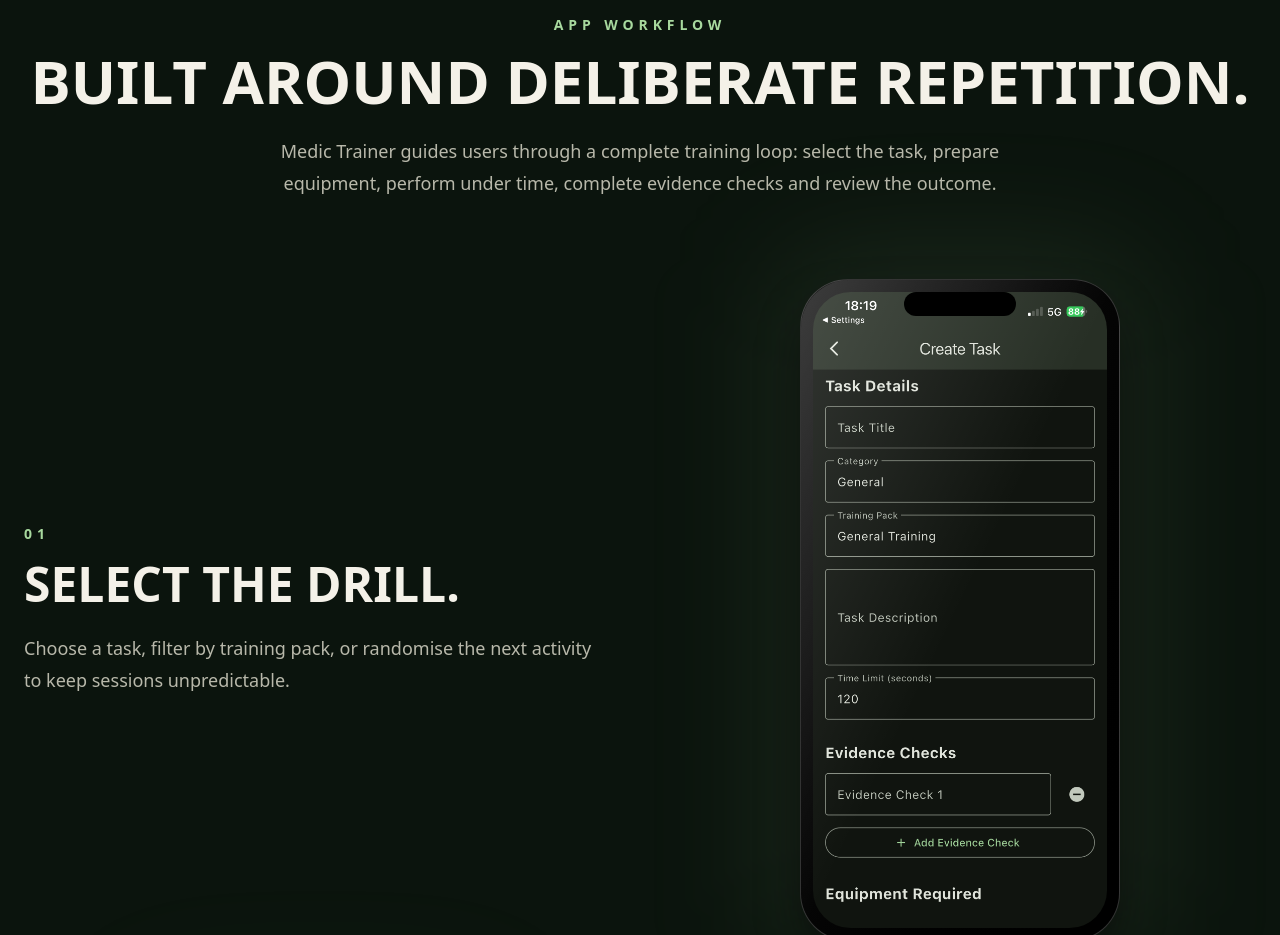
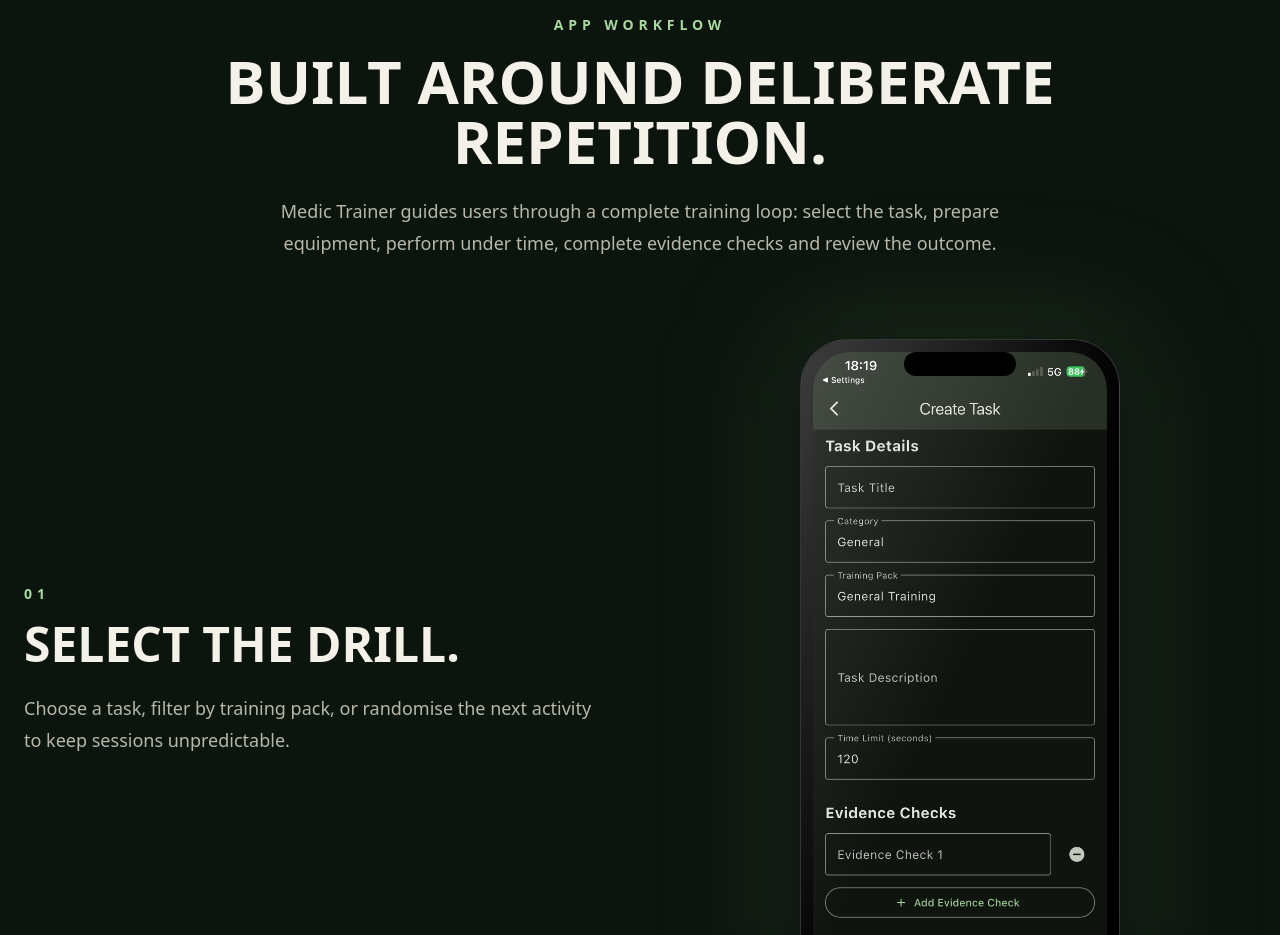
Before and after one commit to m-elford/medic-trainer-website, a Next.js app: page / in a window 1280 px wide. Shown: the part 1260-2195 px from the top of the page. Built offline with nearby package versions, Linux system fonts and the light colour scheme.

Commit message:
Refactor homepage into reusable sections

```diff
--- a/src/app/page.tsx
+++ b/src/app/page.tsx
@@ -1,138 +1,16 @@
-import Navbar from "@/components/layout/Navbar";
-import Footer from "@/components/layout/Footer";
-import PhoneMockup from "@/components/ui/PhoneMockup";
-import Button from "@/components/ui/Button";
-import SectionHeader from "@/components/ui/SectionHeader";
-import { appScreenshots } from "@/data/screenshots";
-import { betaStats, coreFeatures } from "@/data/features";
+import SiteShell from "@/components/layout/SiteShell";
+import HomeHero from "@/components/sections/HomeHero";
+import CoreFeatures from "@/components/sections/CoreFeatures";
+import AppWorkflow from "@/components/sections/AppWorkflow";
+import BetaCTA from "@/components/sections/BetaCTA";
 
 export default function Home() {
   return (
-    <main className="min-h-screen bg-[#071109] text-[#f4f1e8]">
-      <Navbar />
-
-      <section className="relative flex min-h-screen items-center overflow-hidden px-6 pt-24">
-        <div className="absolute inset-0 bg-[url('/images/branding/hero.png')] bg-cover bg-center opacity-45" />
-        <div className="absolute inset-0 bg-gradient-to-r from-[#071109] via-[#071109]/85 to-[#071109]/30" />
-
-        <div className="relative z-10 mx-auto max-w-7xl">
-          <p className="mb-5 text-sm font-bold uppercase tracking-[0.4em] text-[#a8d99e]">
-            Medic Trainer
-          </p>
-
-          <h1 className="max-w-5xl text-5xl font-black uppercase tracking-tight md:text-8xl">
-            Military Medical Skills.
-            <br />
-            Practised Under Pressure.
-          </h1>
-
-          <p className="mt-8 max-w-2xl text-lg leading-8 text-[#d8d8cf] md:text-xl">
-            A tactical medical training app designed to help users practise timed
-            drills, prepare equipment, complete evidence checks and track
-            performance over time.
-          </p>
-
-          <div className="mt-10 flex flex-col gap-4 sm:flex-row">
-
-  <Button href="/beta-testing">Join Beta Testing</Button>
-
-  <Button href="#features" variant="secondary">
-
-    Explore Features
-
-  </Button>
-
-</div>
-        </div>
-      </section>
-
-      <section id="features" className="px-6 py-24">
-        <div className="mx-auto grid max-w-7xl gap-6 md:grid-cols-3">
-          {coreFeatures.map(({ title, text }) => (
-            <div
-              key={title}
-              className="rounded-3xl border border-white/10 bg-white/[0.04] p-8"
-            >
-              <h3 className="text-2xl font-bold text-[#d8c79a]">{title}</h3>
-              <p className="mt-4 leading-7 text-[#b8b8aa]">{text}</p>
-            </div>
-          ))}
-        </div>
-      </section>
-
-      <section className="border-y border-white/10 bg-[#0b140d] px-6 py-28">
-        <div className="mx-auto max-w-7xl text-center">
-          <p className="text-sm font-bold uppercase tracking-[0.35em] text-[#a8d99e]">
-            App Workflow
-          </p>
-          <h2 className="mt-4 text-4xl font-black uppercase md:text-6xl">
-            Built around deliberate repetition.
-          </h2>
-          <p className="mx-auto mt-6 max-w-3xl text-lg leading-8 text-[#b8b8aa]">
-            Medic Trainer guides users through a complete training loop: select
-            the task, prepare equipment, perform under time, complete evidence
-            checks and review the outcome.
-          </p>
-        </div>
-
-        <div className="mx-auto mt-20 flex max-w-7xl flex-col gap-24">
-          {appScreenshots.map((item, index) => (
-            <div
-              key={item.title}
-              className={`grid items-center gap-12 md:grid-cols-2 ${
-                index % 2 === 1 ? "md:[&>*:first-child]:order-2" : ""
-              }`}
-            >
-              <div>
-                <p className="text-sm font-bold uppercase tracking-[0.35em] text-[#a8d99e]">
-                  0{index + 1}
-                </p>
-                <h3 className="mt-4 text-4xl font-black uppercase md:text-5xl">
-                  {item.title}
-                </h3>
-                <p className="mt-6 max-w-xl text-lg leading-8 text-[#b8b8aa]">
-                  {item.text}
-                </p>
-              </div>
-
-              <PhoneMockup src={item.image} alt={item.title} />
-            </div>
-          ))}
-        </div>
-      </section>
-<section className="relative overflow-hidden px-6 py-28">
-  <div className="absolute inset-0 bg-[url('/images/branding/hero.png')] bg-cover bg-center opacity-20" />
-  <div className="absolute inset-0 bg-[#071109]/85" />
-
-  <div className="relative z-10 mx-auto max-w-7xl">
-    <SectionHeader
-      eyebrow="Medic Trainer Beta"
-      title="Built for repeated practice."
-      text="Designed to support tactical medical skill maintenance through structured drills, equipment preparation, evidence checks and performance review."
-    />
-
-    <div className="mt-16 grid gap-6 md:grid-cols-4">
-      {betaStats.map(([number, label]) => (
-        <div
-          key={label}
-          className="rounded-3xl border border-white/10 bg-white/[0.04] p-8 text-center"
-        >
-          <p className="text-4xl font-black uppercase text-[#a8d99e]">
-            {number}
-          </p>
-          <p className="mt-3 text-sm uppercase tracking-[0.25em] text-[#b8b8aa]">
-            {label}
-          </p>
-        </div>
-      ))}
-    </div>
-
-    <div className="mt-16 text-center">
-      <Button href="/beta-testing">Join the Beta</Button>
-    </div>
-  </div>
-</section>
-      <Footer />
-    </main>
+    <SiteShell>
+      <HomeHero />
+      <CoreFeatures />
+      <AppWorkflow />
+      <BetaCTA />
+    </SiteShell>
   );
 }
--- /dev/null
+++ b/src/components/layout/SiteShell.tsx
@@ -0,0 +1,16 @@
+import Navbar from "@/components/layout/Navbar";
+import Footer from "@/components/layout/Footer";
+
+type SiteShellProps = {
+  children: React.ReactNode;
+};
+
+export default function SiteShell({ children }: SiteShellProps) {
+  return (
+    <main className="min-h-screen bg-[#071109] text-[#f4f1e8]">
+      <Navbar />
+      {children}
+      <Footer />
+    </main>
+  );
+}
--- /dev/null
+++ b/src/components/sections/AppWorkflow.tsx
@@ -0,0 +1,40 @@
+import { appScreenshots } from "@/data/screenshots";
+import PhoneMockup from "@/components/ui/PhoneMockup";
+import SectionHeader from "@/components/ui/SectionHeader";
+
+export default function AppWorkflow() {
+  return (
+    <section className="border-y border-white/10 bg-[#0b140d] px-6 py-28">
+      <SectionHeader
+        eyebrow="App Workflow"
+        title="Built around deliberate repetition."
+        text="Medic Trainer guides users through a complete training loop: select the task, prepare equipment, perform under time, complete evidence checks and review the outcome."
+      />
+
+      <div className="mx-auto mt-20 flex max-w-7xl flex-col gap-24">
+        {appScreenshots.map((item, index) => (
+          <div
+            key={item.title}
+            className={`grid items-center gap-12 md:grid-cols-2 ${
+              index % 2 === 1 ? "md:[&>*:first-child]:order-2" : ""
+            }`}
+          >
+            <div>
+              <p className="text-sm font-bold uppercase tracking-[0.35em] text-[#a8d99e]">
+                0{index + 1}
+              </p>
+              <h3 className="mt-4 text-4xl font-black uppercase md:text-5xl">
+                {item.title}
+              </h3>
+              <p className="mt-6 max-w-xl text-lg leading-8 text-[#b8b8aa]">
+                {item.text}
+              </p>
+            </div>
+
+            <PhoneMockup src={item.image} alt={item.title} />
+          </div>
+        ))}
+      </div>
+    </section>
+  );
+}
--- /dev/null
+++ b/src/components/sections/BetaCTA.tsx
@@ -0,0 +1,40 @@
+import { betaStats } from "@/data/features";
+import Button from "@/components/ui/Button";
+import SectionHeader from "@/components/ui/SectionHeader";
+
+export default function BetaCTA() {
+  return (
+    <section className="relative overflow-hidden px-6 py-28">
+      <div className="absolute inset-0 bg-[url('/images/branding/hero.png')] bg-cover bg-center opacity-20" />
+      <div className="absolute inset-0 bg-[#071109]/85" />
+
+      <div className="relative z-10 mx-auto max-w-7xl">
+        <SectionHeader
+          eyebrow="Medic Trainer Beta"
+          title="Built for repeated practice."
+          text="Designed to support tactical medical skill maintenance through structured drills, equipment preparation, evidence checks and performance review."
+        />
+
+        <div className="mt-16 grid gap-6 md:grid-cols-4">
+          {betaStats.map(([number, label]) => (
+            <div
+              key={label}
+              className="rounded-3xl border border-white/10 bg-white/[0.04] p-8 text-center"
+            >
+              <p className="text-4xl font-black uppercase text-[#a8d99e]">
+                {number}
+              </p>
+              <p className="mt-3 text-sm uppercase tracking-[0.25em] text-[#b8b8aa]">
+                {label}
+              </p>
+            </div>
+          ))}
+        </div>
+
+        <div className="mt-16 text-center">
+          <Button href="/beta-testing">Join the Beta</Button>
+        </div>
+      </div>
+    </section>
+  );
+}
--- /dev/null
+++ b/src/components/sections/CoreFeatures.tsx
@@ -0,0 +1,19 @@
+import { coreFeatures } from "@/data/features";
+
+export default function CoreFeatures() {
+  return (
+    <section id="features" className="px-6 py-24">
+      <div className="mx-auto grid max-w-7xl gap-6 md:grid-cols-3">
+        {coreFeatures.map(({ title, text }) => (
+          <div
+            key={title}
+            className="rounded-3xl border border-white/10 bg-white/[0.04] p-8"
+          >
+            <h3 className="text-2xl font-bold text-[#d8c79a]">{title}</h3>
+            <p className="mt-4 leading-7 text-[#b8b8aa]">{text}</p>
+          </div>
+        ))}
+      </div>
+    </section>
+  );
+}
--- /dev/null
+++ b/src/components/sections/HomeHero.tsx
@@ -0,0 +1,35 @@
+import Button from "@/components/ui/Button";
+
+export default function HomeHero() {
+  return (
+    <section className="relative flex min-h-screen items-center overflow-hidden px-6 pt-24">
+      <div className="absolute inset-0 bg-[url('/images/branding/hero.png')] bg-cover bg-center opacity-45" />
+      <div className="absolute inset-0 bg-gradient-to-r from-[#071109] via-[#071109]/85 to-[#071109]/30" />
+
+      <div className="relative z-10 mx-auto max-w-7xl">
+        <p className="mb-5 text-sm font-bold uppercase tracking-[0.4em] text-[#a8d99e]">
+          Medic Trainer
+        </p>
+
+        <h1 className="max-w-5xl text-5xl font-black uppercase tracking-tight md:text-8xl">
+          Military Medical Skills.
+          <br />
+          Practised Under Pressure.
+        </h1>
+
+        <p className="mt-8 max-w-2xl text-lg leading-8 text-[#d8d8cf] md:text-xl">
+          A tactical medical training app designed to help users practise timed
+          drills, prepare equipment, complete evidence checks and track
+          performance over time.
+        </p>
+
+        <div className="mt-10 flex flex-col gap-4 sm:flex-row">
+          <Button href="/beta-testing">Join Beta Testing</Button>
+          <Button href="#features" variant="secondary">
+            Explore Features
+          </Button>
+        </div>
+      </div>
+    </section>
+  );
+}
```
